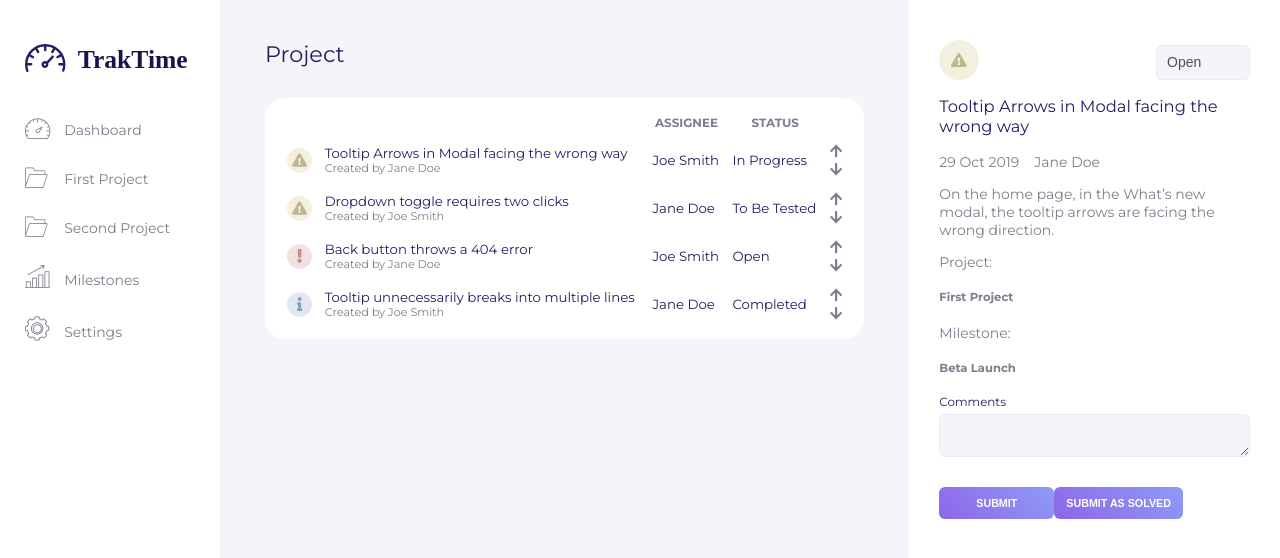
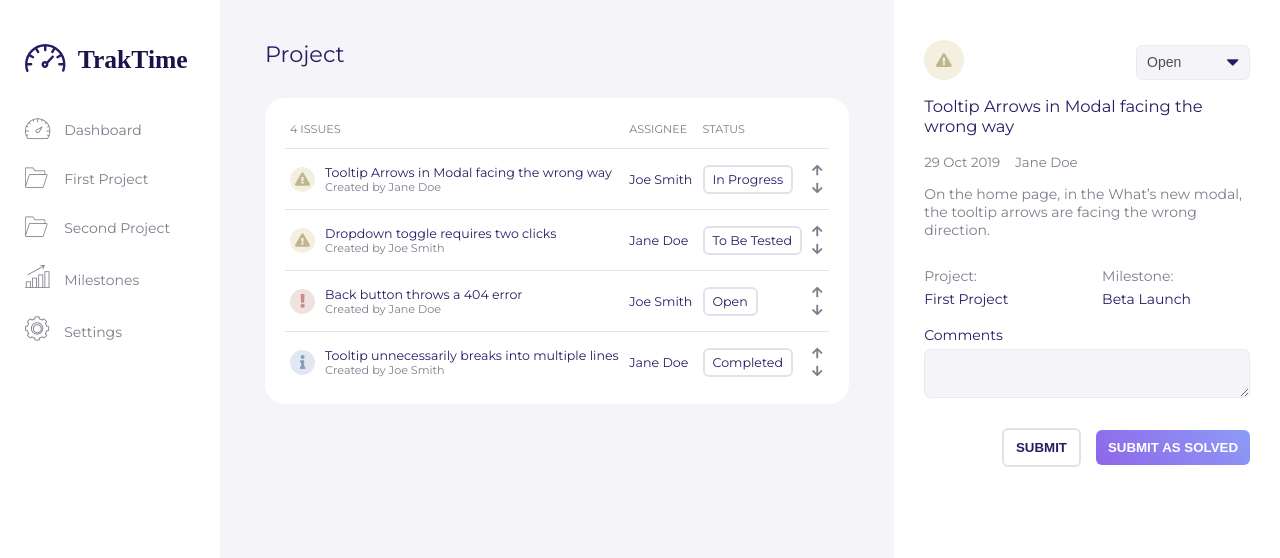
Before and after one commit to AliciaThomson/TaskTrakk, a React app: page /project in a window 1280 px wide. Shown: the top 558 px of the page. Built offline with nearby package versions, Linux system fonts and the light colour scheme.

Commit message:
Added finishing touches on styles and installed resolve-url-loader for background images

```diff
--- a/package.json
+++ b/package.json
@@ -55,7 +55,6 @@
     "react-fontawesome": "^1.6.1",
     "react-router-dom": "^5.1.2",
     "resolve": "1.12.0",
-    "resolve-url-loader": "3.1.0",
     "sass-loader": "7.2.0",
     "semver": "6.3.0",
     "style-loader": "1.0.0",
@@ -140,5 +139,8 @@
     "presets": [
       "react-app"
     ]
+  },
+  "devDependencies": {
+    "resolve-url-loader": "^3.1.0"
   }
 }
--- a/src/components/create-task-form/CreateTaskForm.js
+++ b/src/components/create-task-form/CreateTaskForm.js
@@ -22,7 +22,7 @@ export default class CreateTaskForm extends React.Component {
 
   render() {
     return (
-      <div className="rightPanel">
+      <div className="rightPanel createTaskForm">
         <h2>Create New Task</h2>
         <form onSubmit={this.handleSubmit}>
           <label for="label">
--- a/src/components/create-task-form/CreateTaskForm.scss
+++ b/src/components/create-task-form/CreateTaskForm.scss
@@ -0,0 +1,5 @@
+.createTaskForm {
+  label {
+    font-size: 0.85em;
+  }
+}
--- a/src/components/task-details/TaskDetails.js
+++ b/src/components/task-details/TaskDetails.js
@@ -25,21 +25,25 @@ export default function TaskDetails() {
       <h3>{task.label}</h3>
       <span className="taskDetails__created">{formatDate(task.created)}</span>
       <span className="taskDetails__author">{getUser(task.author, users)}</span>
-      <p className="taskDetail__description">{task.description}</p>
-      <div className="column-half">
-        <p>Project:</p>
-        <h5>{getProject(task.project, projects)}</h5>
-      </div>
-      <div className="column-half">
-        <p>Milestone:</p>
-        <h5>{getMilestone(task.miletone, milestones)}</h5>
+      <p className="taskDetails__description">{task.description}</p>
+      <div className="row">
+        <div className="column-half taskDetails__project">
+          <p className="detailLabel">Project:</p>
+          <h4>{getProject(task.project, projects)}</h4>
+        </div>
+        <div className="column-half taskDetails__milestone">
+          <p className="detailLabel">Milestone:</p>
+          <h4>{getMilestone(task.miletone, milestones)}</h4>
+        </div>
       </div>
       <form>
         <label>
           Comments
           <textarea name="comments"></textarea>
-          <button type="button" className="secondary">Submit</button>
-          <button type="button">Submit as Solved</button>
+          <div className="alignRight">
+            <button type="button" className="button button--secondary">Submit</button>
+            <button type="button" className="button">Submit as Solved</button>
+          </div>
         </label>
       </form>
     </div>
--- a/src/components/task-details/TaskDetails.scss
+++ b/src/components/task-details/TaskDetails.scss
@@ -30,6 +30,18 @@
     width: auto;
   }
   &__created {
-    margin-right:15px
+    margin-right:15px;
+    font-size: 0.95em;
+  }
+  &__author {
+    font-size: 0.95em;
+  }
+  &__project, &__milestone {
+    .detailLabel {
+      margin-bottom:0;
+    }
+    h4 {
+      margin-top:5px;
+    }
   }
 }
--- a/src/components/task-list-table/TaskListTable.js
+++ b/src/components/task-list-table/TaskListTable.js
@@ -15,22 +15,23 @@ function getUser(id, users) {
 
 export default function TaskListTable() {
   return (
-    <table className="taskListTable">
+    <div className="taskListTable">
+      <table>
         <thead>
           <tr>
-          <th></th>
-          <th></th>
+            <th colspan="2">{tasks.length} Issues</th>
             <th>Assignee</th>
             <th>Status</th>
             <th></th>
           </tr>
         </thead>
+        <tbody>
           {tasks.map((task) => (
-        <tr>
+            <tr key={task.ID} className="task">
               <td>
-            {task.severity === 'enhancement' && <div className="severity severity-enhancement"><FontAwesomeIcon icon={faInfo} /></div>}
-            {task.severity === 'normal' && <div className="severity severity-normal"><FontAwesomeIcon icon={faExclamationTriangle} /></div>}
-            {task.severity === 'critical' && <div className="severity severity-critical"><FontAwesomeIcon icon={faExclamation} /></div>}
+                {task.severity === 'enhancement' && <div className="task__severity task__severity--enhancement"><FontAwesomeIcon icon={faInfo} /></div>}
+                {task.severity === 'normal' && <div className="task__severity task__severity--normal"><FontAwesomeIcon icon={faExclamationTriangle} /></div>}
+                {task.severity === 'critical' && <div className="task__severity task__severity--critical"><FontAwesomeIcon icon={faExclamation} /></div>}
               </td>
               <td>
                 <h4>{task.label}</h4>
@@ -40,14 +41,18 @@ export default function TaskListTable() {
                 <h4>{getUser(task.assignee, users)}</h4>
               </td>
               <td>
-            <h4>{task.status}</h4>
+                <h4 className="task__status">{task.status}</h4>
               </td>
               <td>
-            <FontAwesomeIcon icon={faArrowUp} />
-            <FontAwesomeIcon icon={faArrowDown} />
+                <div className="task__controls">
+                  <FontAwesomeIcon className="task__controls__arrow" icon={faArrowUp} />
+                  <FontAwesomeIcon className="task__controls__arrow" icon={faArrowDown} />
+                </div>
               </td>
             </tr>
           ))}
+        </tbody>
       </table>
+    </div>
   )
 }
--- a/src/components/task-list-table/TaskListTable.scss
+++ b/src/components/task-list-table/TaskListTable.scss
@@ -2,17 +2,11 @@
   background: #fff;
   width: 100%;
   border-radius: 20px;
-  padding: 10px 15px;
+  padding: 12px 20px;
 
-  th {
-    text-transform: uppercase;
-    font-size: 0.85em;
-    padding: 5px;
-  }
-  td {
-    padding: 5px;
+  .task {
 
-    .severity {
+    &__severity {
       width: 25px;
       height: 25px;
       background: #333;
@@ -25,31 +19,41 @@
         max-width: 15px;
         max-height: 15px;
       }
-      &.severity-critical {
+      &--critical {
         background:#F1E2E2;
         color:#C98C8C;
       }
-      &.severity-normal {
+      &--normal {
         background:#F4F0DF;
         color:#BFB58E;
       }
-      &.severity-enhancement {
+      &--enhancement {
         background:#E2E8F1;
         color:#879DBD;
       }
     }
     h4 {
-      font-weight: normal;
-      font-size: 0.95em;
+      font-size: 0.9em;
       margin:0;
-      color: #291A64;
     }
     p {
       font-size: 0.8em;
       margin:0;
     }
-    &:last-child {
+    &__status {
+      display: inline-block;
+      border: 2px solid #e3e0ec;
+      padding: 5px 8px;
+      min-width: 45px;
+      text-align: center;
+      border-radius: 6px;
+    }
+    &__controls {
       width: 12px;
+
+      &__arrow {
+        width: 0.75em;
+      }
     }
   }
 }
--- a/src/pages/Project.js
+++ b/src/pages/Project.js
@@ -2,9 +2,6 @@ import React from "react";
 import TaskListTable from "../components/task-list-table/TaskListTable";
 
 export default class Project extends React.Component {
-  state = {
-    toggleTask: false
-  }
   render() {
     return (
         <div className="mainContainer">
--- a/src/styles/base/base.scss
+++ b/src/styles/base/base.scss
@@ -3,10 +3,12 @@ html, body {
   height: 100%;
   box-sizing: border-box;
 }
+body * {
+  box-sizing: border-box;
+}
 label {
   display:block;
   margin-bottom: 15px;
-  font-size: 0.85em;
   display: block;
   margin-bottom: 15px;
   color: #291963;
@@ -27,15 +29,52 @@ input, textarea, select {
   -webkit-appearance: none;
   appearance: none;
 }
-button {
+select {
+  background-image:url('../../assets/images/dropdown-arrow.png');
+  background-repeat: no-repeat;
+  background-position: right 10px top 50%;
+  padding-right: 30px;
+}
+.button {
   color: #fff;
   font-weight: bold;
   background: linear-gradient(45deg, #8f65e8 0%, #8d9cf6 100%);
   border-radius: 6px;
   padding: 10px 12px;
   text-transform: uppercase;
-  font-size: 0.9em;
+  font-size: 0.95em;
   min-width: 115px;
   margin-top: 30px;
   border: none;
+
+  &--secondary {
+    background:transparent;
+    border: 2px solid #E3E0EC;
+    color:#291A64;
+    min-width: 0;
+  }
+  + .button {
+    margin-left:15px
+  }
 }
+.alignRight {
+  text-align: right;
+}
+table {
+  width:100%;
+  border-collapse: collapse;
+
+  tbody tr {
+    border-top: 1px solid #E4E2EE
+  }
+  th {
+    text-transform: uppercase;
+    font-size: 0.8em;
+    padding: 12px 5px;
+    text-align: left;
+    font-weight: normal;
+  }
+  td {
+    padding: 12px 5px;
+  }
+}
--- a/src/styles/base/typography.scss
+++ b/src/styles/base/typography.scss
@@ -11,7 +11,7 @@ html, body {
 a {
   text-decoration:none
 }
-h1, h2, h3 {
+h1, h2, h3, h4 {
   color:#291A64;
   font-weight:normal;
 }
--- a/src/styles/layout/layout.scss
+++ b/src/styles/layout/layout.scss
@@ -9,9 +9,12 @@
   padding: 40px 45px;
 }
 .rightPanel {
-  min-width: 220px;
+  min-width: 285px;
   padding: 40px 30px;
 }
-.column-half {
-  width:50%;
+.row {
+  display: -ms-grid;
+  display: grid;
+  grid-template-columns: repeat(2,1fr);
+  grid-column-gap: 30px;
 }
```
Also changed, not shown: 1 other file (tests, documents, lock files or other folders). Lines whose indentation alone changed are shown as unchanged.
